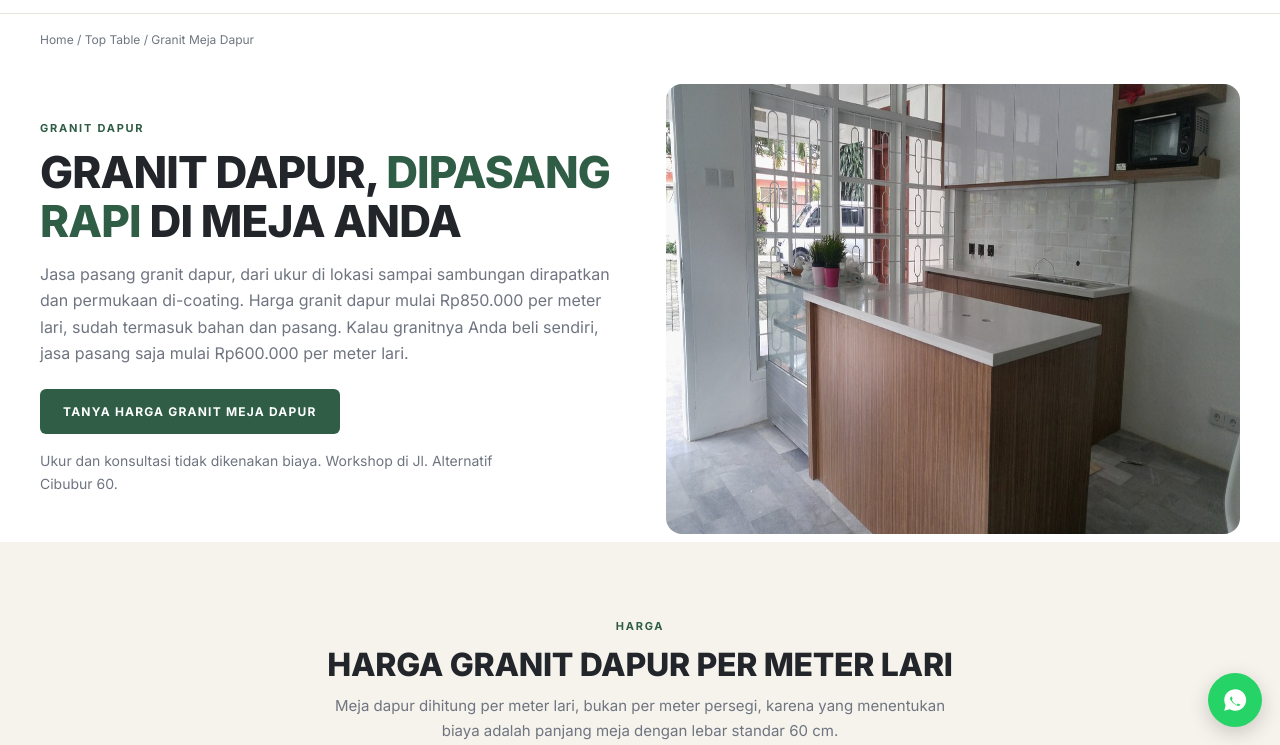
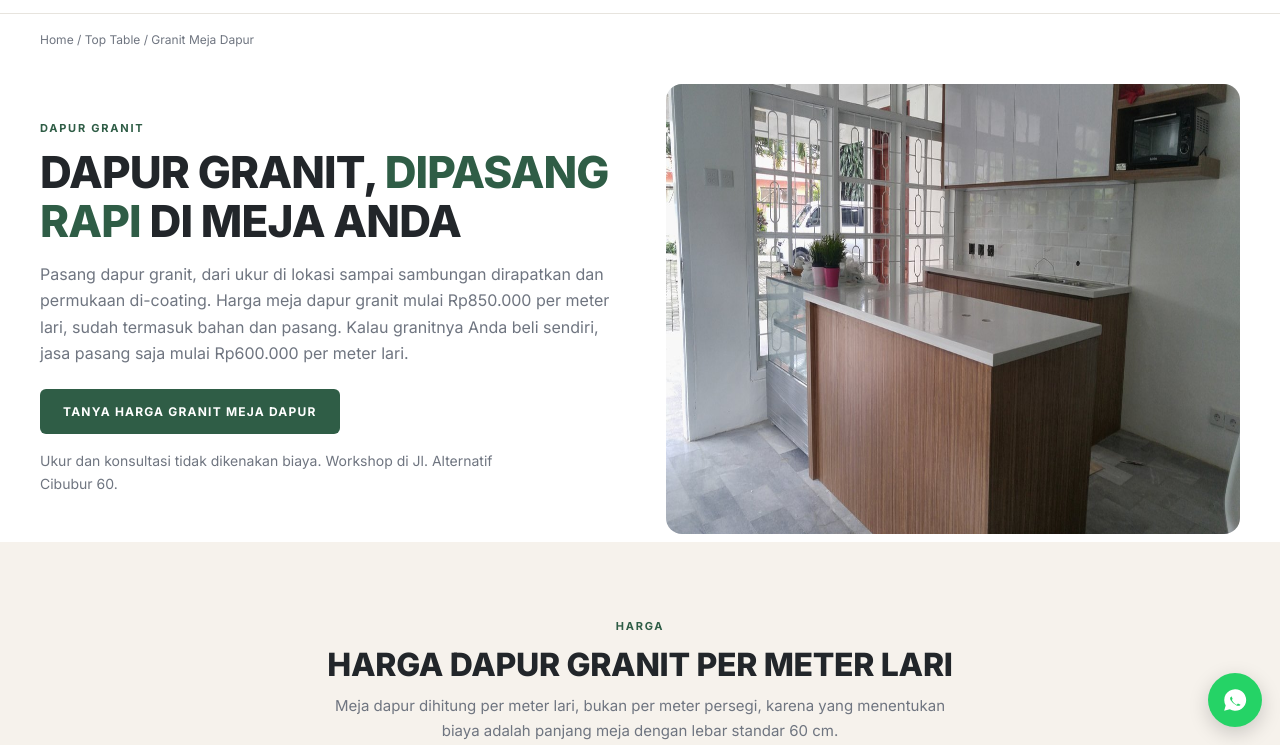
Before and after one commit to rayfurnitureandstone-wq/rayfurniture-and-stone, an Astro site: page /granit-meja-dapur in a window 1280 px wide. Shown: the part 55-800 px from the top of the page. Built offline with nearby package versions, Linux system fonts and the light colour scheme; Astro itself is replaced by a stand-in of ours.

Commit message:
SEO: dapur granit (judul, H1, meta, 3 FAQ baru)

```diff
--- a/src/pages/granit-meja-dapur.astro
+++ b/src/pages/granit-meja-dapur.astro
@@ -3,7 +3,7 @@ import Base from '../layouts/Base.astro';
 import Faq from '../components/Faq.astro';
 import { waLink } from '../data/site.js';
 
-const desc = 'Granit dapur dipasang mulai Rp850.000 per meter lari, sudah termasuk bahan dan pasang. Pilihan jenis, ketebalan, dan harga granit dapur disebut jelas sejak awal. Ukur dulu, baru bayar. Melayani Bogor, Depok, Jakarta, Bekasi, dan Tangerang.';
+const desc = 'Meja dapur granit dipasang mulai Rp850.000 per meter lari, sudah termasuk bahan dan pasang. Pilihan jenis, ketebalan, dan harga dapur granit disebut jelas sejak awal. Ukur dulu, baru bayar. Melayani Bogor, Depok, Jakarta, Bekasi, dan Tangerang.';
 
 const faqGMD = [
   ['Berapa harga granit meja dapur per meter?',
@@ -36,6 +36,12 @@ const faqGMD = [
      'Paket bahan dan pasang mulai Rp850.000 per meter lari, jadi meja 3 meter mulai sekitar Rp2.550.000, sudah termasuk potong lubang sink dan kompor, nat resin, dan coating. Meja huruf L dihitung dari total panjangnya. Angka final keluar setelah ukur di lokasi, tanpa biaya.'],
     ['Bagaimana cara merawat granit dapur supaya awet?',
      'Lap segera tumpahan cairan asam seperti cuka, jeruk, atau kopi. Untuk harian cukup sabun cuci piring encer, jangan pakai bahan abrasif. Coating anti air yang dipasang saat pengerjaan membantu menahan noda. Kalau kilapnya menurun setelah bertahun-tahun, permukaannya masih bisa dipoles ulang tanpa perlu ganti meja.'],
+    ['Dapur granit tahan untuk masakan berat setiap hari?',
+     'Tahan. Granit batu alam yang padat tidak gampang bernoda oleh minyak, kecap, atau air kopi, dan panci panas boleh diletakkan langsung. Yang harus dijaga dua hal: cairan asam jangan dibiarkan menggenang semalaman, dan benturan sudut keras bisa menggigit tepi batu. Keduanya jarang terjadi di dapur rumah biasa.'],
+    ['Sekalian kitchen set aluminium, berapa biaya dapur granit-nya?',
+     'Bisa satu kali ukur untuk keduanya. Meja dapur granit paket bahan dan pasang mulai Rp850.000 per meter lari, kitchen set full aluminium anti rayap mulai Rp2.700.000 per meter lari. Ukuran top table diambil setelah kabinet terpasang supaya granitnya pas tanpa celah di pinggir. Detailnya di [halaman kitchen set](/kitchen-set/).'],
+    ['Kilap dapur granit menurun, harus ganti meja?',
+     'Tidak. Permukaan granit masih bisa dipoles ulang tanpa membongkar meja. Poles kristalisasi granit mulai Rp95.000 per meter persegi. Selama tidak ada retak atau pecah di tepi, poles ulang biasanya sudah cukup mengembalikan kilapnya. Info paket poles ada di [halaman tentang kami](/about/).'],
   ];
 
 const schema = {
@@ -72,7 +78,7 @@ const schema = {
 };
 ---
 
-<Base title="Granit Dapur: Harga per Meter Lari, Pilihan Jenis, dan Pasang" description={desc}>
+<Base title="Dapur Granit: Harga Pasang per Meter Lari, Pilihan Jenis, dan Ketebalan" description={desc}>
   <script type="application/ld+json" set:html={JSON.stringify(schema)} />
 
   <div class="wrap"><nav class="crumb" aria-label="Breadcrumb"><a href="/">Home</a> / <a href="/top-table/">Top Table</a> / Granit Meja Dapur</nav></div>
@@ -80,9 +86,9 @@ const schema = {
   <section class="page-hero">
     <div class="wrap two-col" style="align-items:center">
       <div>
-        <p class="eyebrow">Granit dapur</p>
-                <h1>Granit Dapur, <em>Dipasang Rapi</em> di Meja Anda</h1>
-                <p class="lead">Jasa pasang granit dapur, dari ukur di lokasi sampai sambungan dirapatkan dan permukaan di-coating. Harga granit dapur mulai Rp850.000 per meter lari, sudah termasuk bahan dan pasang. Kalau granitnya Anda beli sendiri, jasa pasang saja mulai Rp600.000 per meter lari.</p>
+        <p class="eyebrow">Dapur granit</p>
+                <h1>Dapur Granit, <em>Dipasang Rapi</em> di Meja Anda</h1>
+                <p class="lead">Pasang dapur granit, dari ukur di lokasi sampai sambungan dirapatkan dan permukaan di-coating. Harga meja dapur granit mulai Rp850.000 per meter lari, sudah termasuk bahan dan pasang. Kalau granitnya Anda beli sendiri, jasa pasang saja mulai Rp600.000 per meter lari.</p>
         <p style="margin-top:22px">
           <a class="btn btn--green" href={waLink('Halo Kak, saya mau tanya granit meja dapur. Ini ukuran dapur saya:')}>Tanya Harga Granit Meja Dapur</a>
         </p>
@@ -96,7 +102,7 @@ const schema = {
     <div class="wrap">
       <div class="sec-head">
         <p class="eyebrow">Harga</p>
-        <h2 class="h-sec" id="harga-title">Harga Granit Dapur per Meter Lari</h2>
+        <h2 class="h-sec" id="harga-title">Harga Dapur Granit per Meter Lari</h2>
         <p class="sub-sec">Meja dapur dihitung per meter lari, bukan per meter persegi, karena yang menentukan biaya adalah panjang meja dengan lebar standar 60 cm.</p>
       </div>
       <div class="feat-grid">
```
